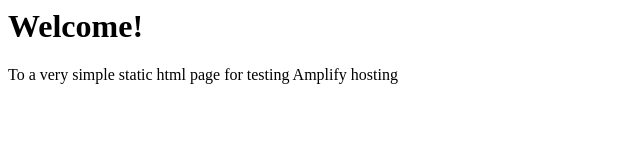
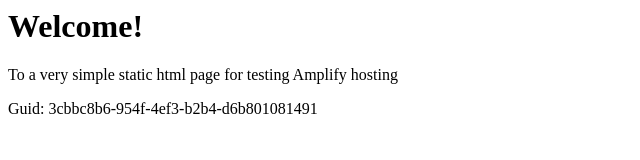
Before and after one commit to aws-aemilia-bah/Github-PR-Commit-Integration-Test-DoNotTouch-Gith-P5X5MO5I-v1-preprod-me-south-1, a website: page src/index.html in a window 1280 px wide. Shown: the whole page, without its empty margins (0-640 px from the left). Drawn offline with Linux system fonts and the light colour scheme.

Commit message:
commit from integ tests

```diff
--- a/src/index.html
+++ b/src/index.html
@@ -1,3 +1,5 @@
+
+
 <html lang="en">
 
 <head>
@@ -10,6 +12,6 @@
 <body>
     <h1>Welcome!</h1>
     <p>To a very simple static html page for testing Amplify hosting</p>
-</body>
+    <p>Guid: 3cbbc8b6-954f-4ef3-b2b4-d6b801081491</p></body>
 
 </html>
```
